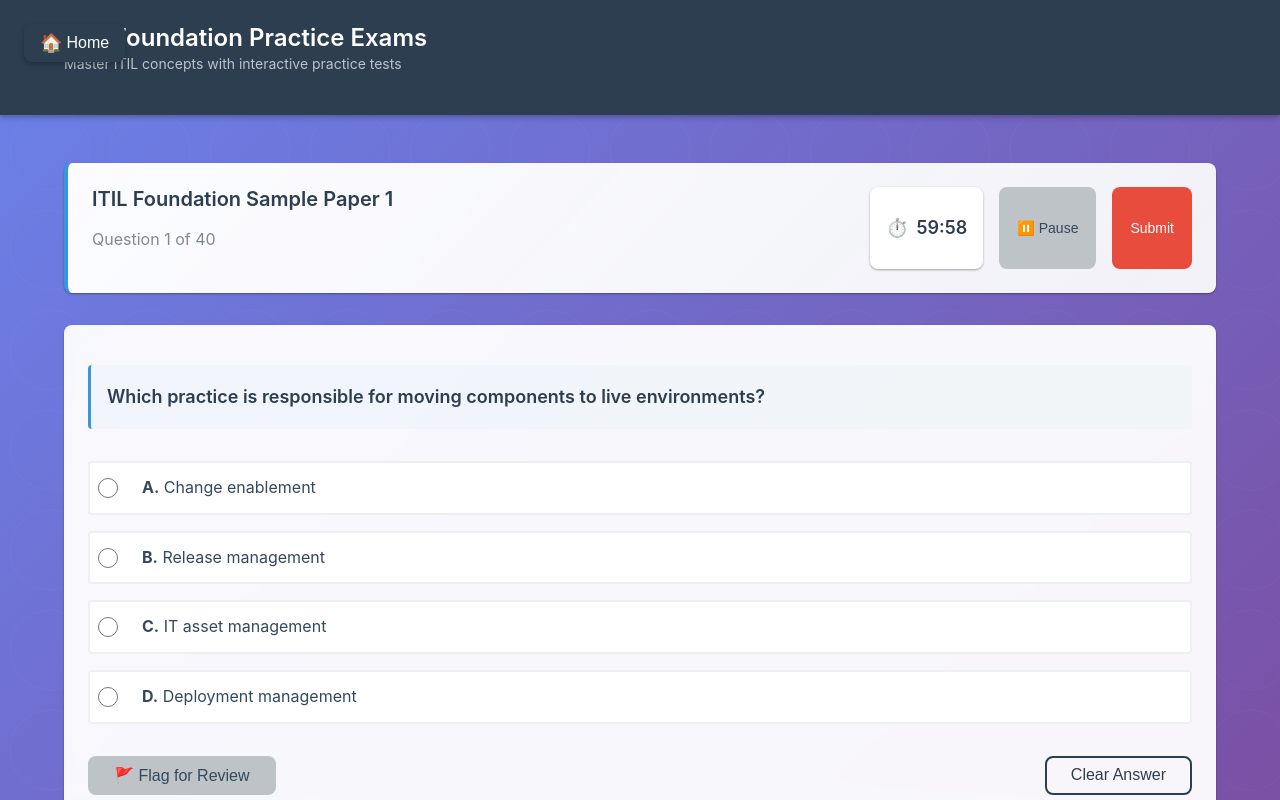
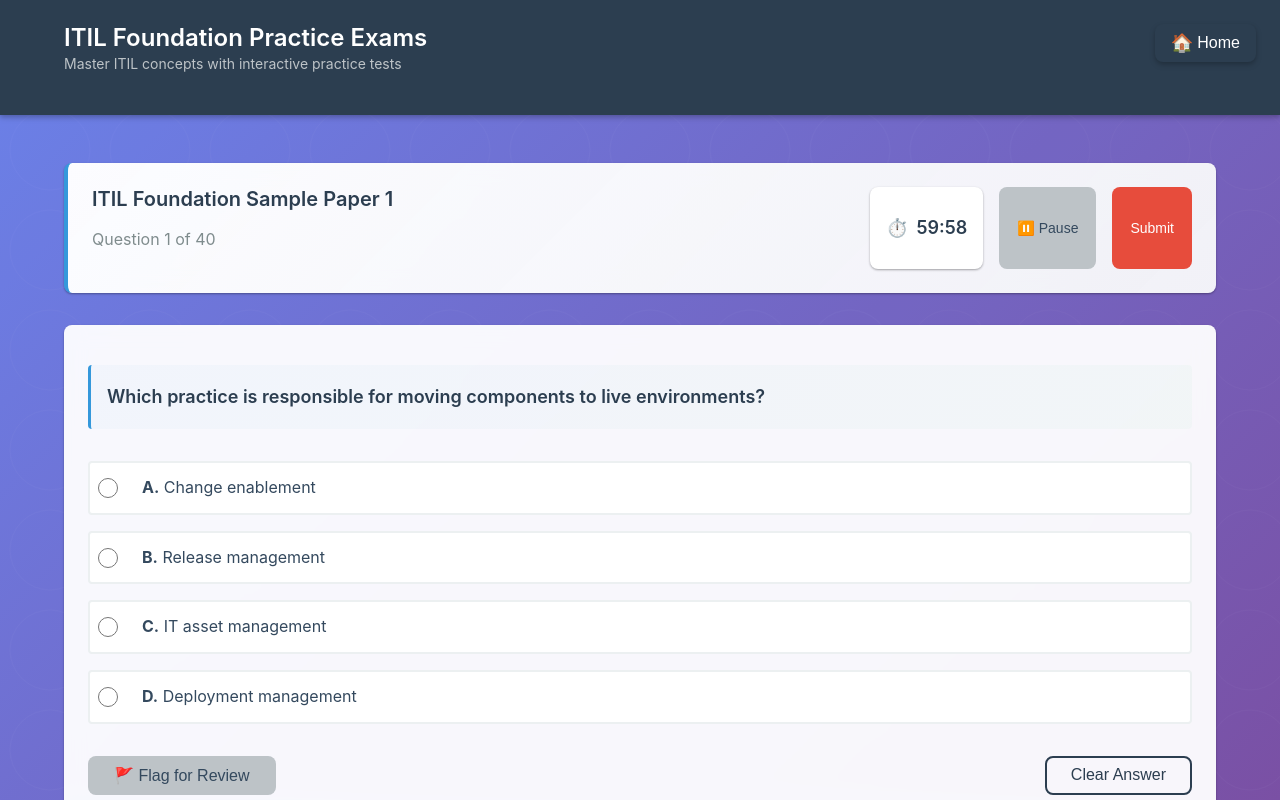
Before and after one commit to allahsan/ITIL-practice, a plain HTML site: page index.html in a window 1280 px wide. Both pictures are taken after a click on the button "Sample Paper 1". Shown: the top 800 px of the page. Drawn offline with Linux system fonts and the light colour scheme.

Commit message:
moved home button to the right

```diff
--- a/css/styles.css
+++ b/css/styles.css
@@ -549,7 +549,7 @@
 .home-button {
   position: fixed;
   top: var(--spacing-lg);
-  left: var(--spacing-lg);
+  right: var(--spacing-lg);
   z-index: 999;
   background-color: var(--primary-color);
   color: var(--white);
```
